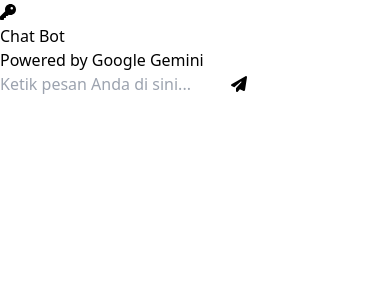
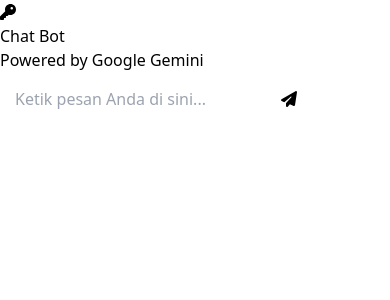
Before and after one commit to Xizuu/react-chatbot, a React (Vite) app: page / in a window 390 px wide. Shown: the top 300 px of the page. Built offline with nearby package versions, Linux system fonts and the light colour scheme.

Commit message:
update width

```diff
--- a/src/App.css
+++ b/src/App.css
@@ -18,10 +18,25 @@
 }
 
 .modal-content {
-  width: 800px;
   animation: fadeIn 0.3s ease-out forwards;
 }
 
 .modal-exit {
   animation: fadeOut 0.3s ease-out forwards;
 }
+
+@media (max-width: 600px) {
+  .modal-content {
+      padding: 20px;
+  }
+
+  .input-group input {
+      padding: 15px;
+      font-size: 16px;
+  }
+
+  .btn {
+      padding: 15px 20px;
+      font-size: 16px;
+  }
+}
```
